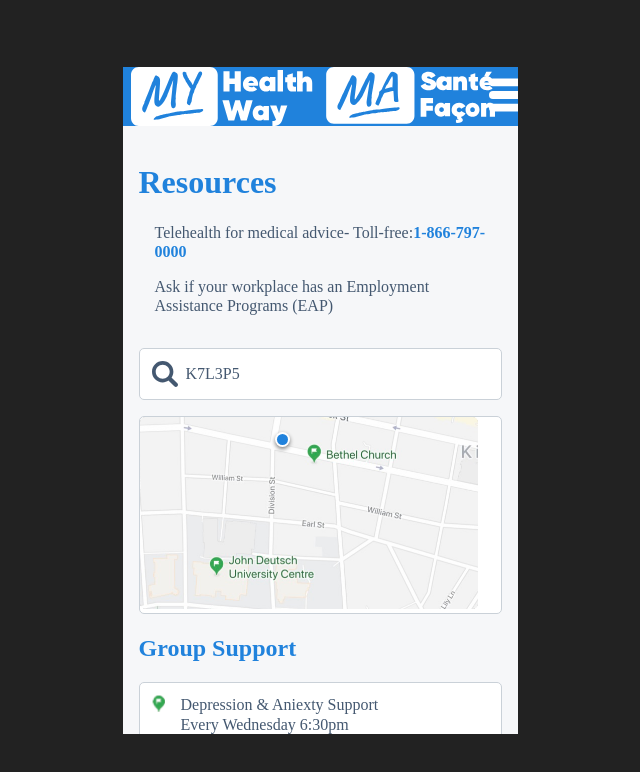
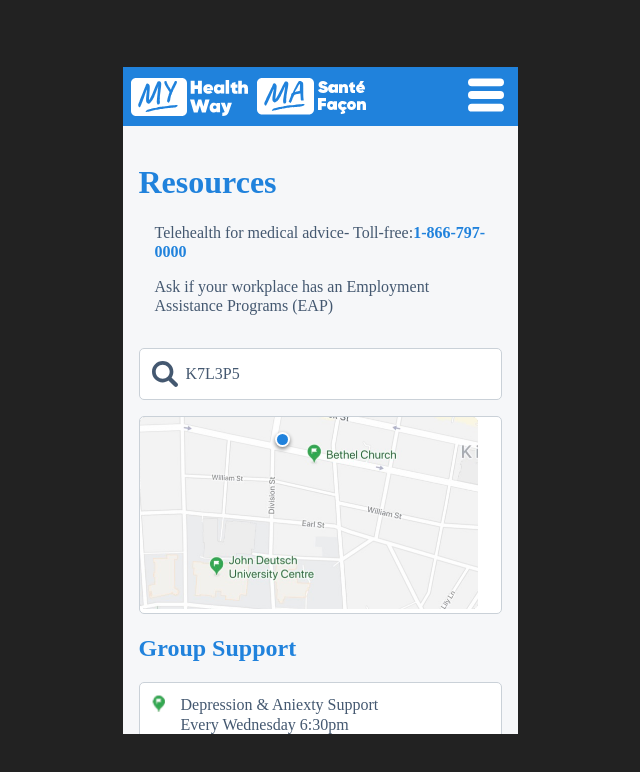
Before and after one commit to hilwat/MyHealthMyWay, a React (Create React App) app: page /resources in a window 1280 px wide. Shown: the top 772 px of the page, without its empty margins (320-960 px from the left). Built offline with nearby package versions, Linux system fonts and the light colour scheme.

Commit message:
Put nav bar in pages that need it

```diff
--- a/src/App.js
+++ b/src/App.js
@@ -2,8 +2,6 @@ import React from 'react';
 import styled from 'styled-components';
 import { createGlobalStyle, ThemeProvider } from 'styled-components';
 import { BrowserRouter as Router, Route, Link } from 'react-router-dom';
-
-import NavBar from './components/NavBar';
 
 import { Onboarding, Resources, Talk, Tools, Chat, Relax } from './views';
 
@@ -28,7 +26,7 @@ const GlobalStyle = createGlobalStyle`
   .primary {
     color: #2082dc
   }
-  .page {
+  .content {
     padding: 1em;
   }
   h1, h2 {
@@ -72,7 +70,6 @@ function App() {
         <Background>
           <Router>
             <Mockup>
-              <NavBar />
               <Route path="/" exact component={Onboarding} />
               <Route path="/resources" component={Resources} />
               <Route path="/meditation" component={Relax} />
--- a/src/components/NavBar.js
+++ b/src/components/NavBar.js
@@ -1,8 +1,7 @@
 import React from 'react';
 import styled from 'styled-components';
-
 import Menu from './Menu';
-
+import { Link } from 'react-router-dom';
 import logo from '../images/MyHealthMyWay Logo - White.svg';
 
 const Container = styled.div`
@@ -14,10 +13,16 @@ const Container = styled.div`
   padding: 0 0.5em;
 `;
 
+const Logo = styled.img`
+  margin-top: 11px;
+`;
+
 export default function NavBar() {
   return (
     <Container>
-      <img src={logo} alt="Logo" />
+      <Link to="/">
+        <Logo src={logo} alt="Logo" />
+      </Link>
       <Menu />
     </Container>
   );
--- a/src/views/Relax.js
+++ b/src/views/Relax.js
@@ -1,8 +1,11 @@
 import React from 'react';
+import NavBar from '../components/NavBar';
 
 export default function Relax() {
   return (
-    <div className="page">
+    <div>
+      <NavBar />
+      <div className="content">
         <h1>Relax - Box Breathing</h1>
         <div>
           <iframe
@@ -14,9 +17,7 @@ export default function Relax() {
             allowfullscreen
           />
         </div>
-
         <h2>Instructions</h2>
-
         <div className="rounded-container">
           <p>
             Box breathing is a simple technique that a person can do anywhere,
@@ -34,5 +35,6 @@ export default function Relax() {
           </p>
         </div>
       </div>
+    </div>
   );
 }
--- a/src/views/Resources.js
+++ b/src/views/Resources.js
@@ -3,6 +3,7 @@ import styled from 'styled-components';
 import searchIcon from '../images/musica-searcher.svg';
 import map from '../images/MyHealthMyWay - Map Kingston.svg';
 import pin from '../images/MyHealthMyWay - Map Kingston - green flag only.png';
+import NavBar from '../components/NavBar';
 
 const Intro = styled.p`
   margin: 1em;
@@ -42,7 +43,9 @@ const List = styled.div`
 
 function Resources() {
   return (
-    <div className="page">
+    <div>
+      <NavBar />
+      <div className="content">
         <h1>Resources</h1>
         <Intro>
           Telehealth for medical advice- Toll-free:
@@ -78,6 +81,7 @@ function Resources() {
           </div>
         </List>
       </div>
+    </div>
   );
 }
 
--- a/src/views/Talk.js
+++ b/src/views/Talk.js
@@ -5,6 +5,7 @@ import call from '../images/undraw_calling_kpbp.svg';
 import chat from '../images/undraw_online_world_mc1t.svg';
 import video from '../images/undraw_video_call_kxyp.svg';
 import SquareButton from '../components/SquareButton';
+import NavBar from '../components/NavBar';
 
 const Option = styled.section`
   margin: 1em 0;
@@ -26,7 +27,10 @@ const Option = styled.section`
 
 function Talk({ match }) {
   return (
-    <div className="page">
+    <div>
+      <NavBar />
+
+      <div className="content">
         <Option>
           <div className="rounded-container">
             <h1>Call</h1>
@@ -70,6 +74,7 @@ function Talk({ match }) {
           </div>
         </Option>
       </div>
+    </div>
   );
 }
 
--- a/src/views/Tools.js
+++ b/src/views/Tools.js
@@ -7,6 +7,7 @@ import distraction from '../images/distraction.svg';
 import coping from '../images/coping.svg';
 import plus from '../images/Plus button MyHealthMyWay.png';
 import { Link } from 'react-router-dom';
+import NavBar from '../components/NavBar';
 
 const List = styled.div`
   display: flex;
@@ -37,7 +38,10 @@ const Option = styled.div`
 
 export default function SelfDirectedTools() {
   return (
-    <div className="page">
+    <div>
+      <NavBar />
+
+      <div className="content">
         <h1>Self Directed Tool List</h1>
 
         <List>
@@ -78,5 +82,6 @@ export default function SelfDirectedTools() {
           </Option>
         </List>
       </div>
+    </div>
   );
 }
--- a/src/views/index.js
+++ b/src/views/index.js
@@ -4,6 +4,5 @@ import Talk from './Talk';
 import Tools from './Tools';
 import Chat from './Chat';
 import Relax from './Relax';
-import SelfDirectedTools from './SelfDirectedTools';
 
-export { Onboarding, Resources, Talk, Tools, Chat, Relax, SelfDirectedTools };
+export { Onboarding, Resources, Talk, Tools, Chat, Relax };
```
Also changed, not shown: src/views/SelfDirectedTools.js (deleted). Lines whose indentation alone changed are shown as unchanged.
